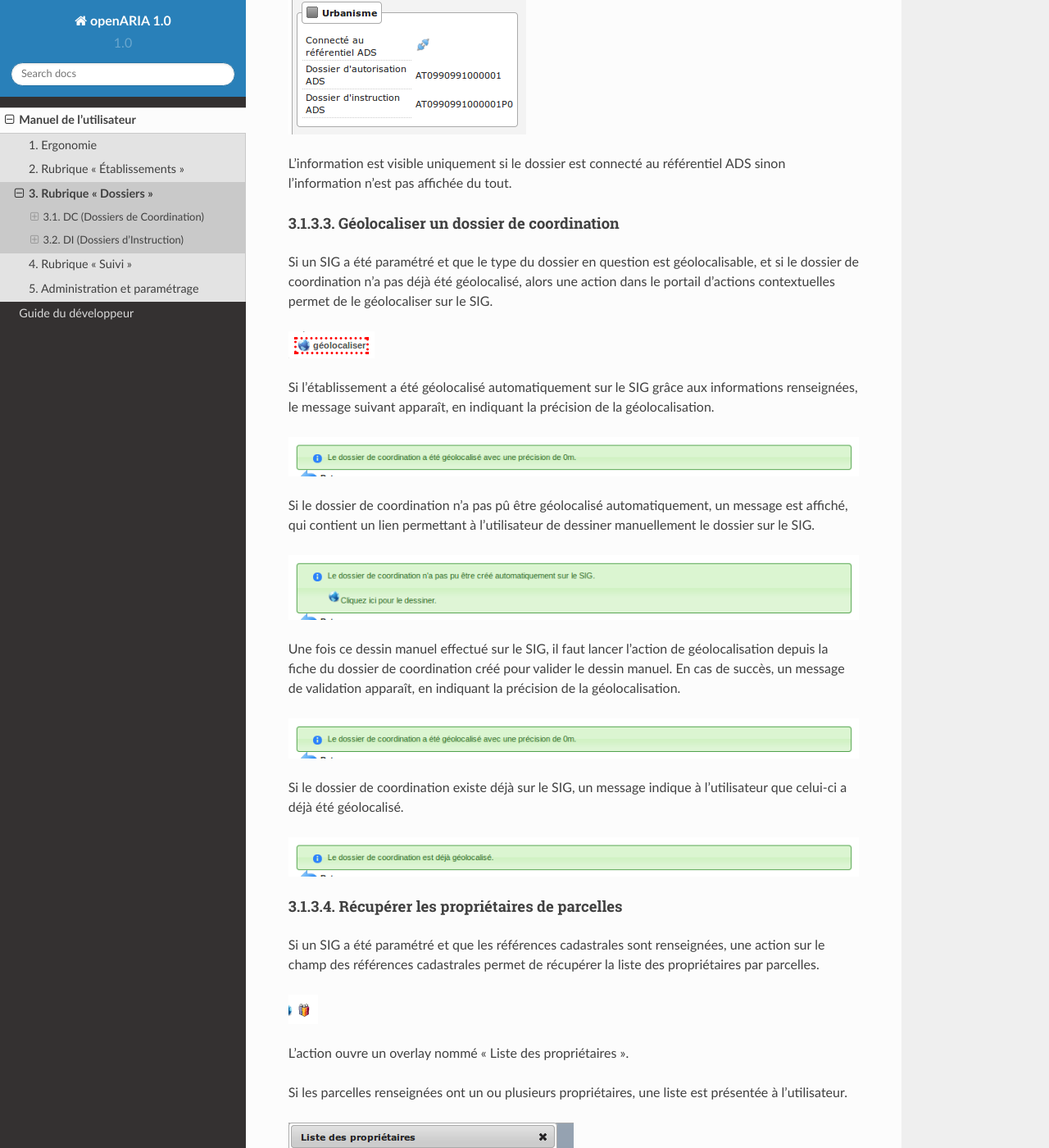
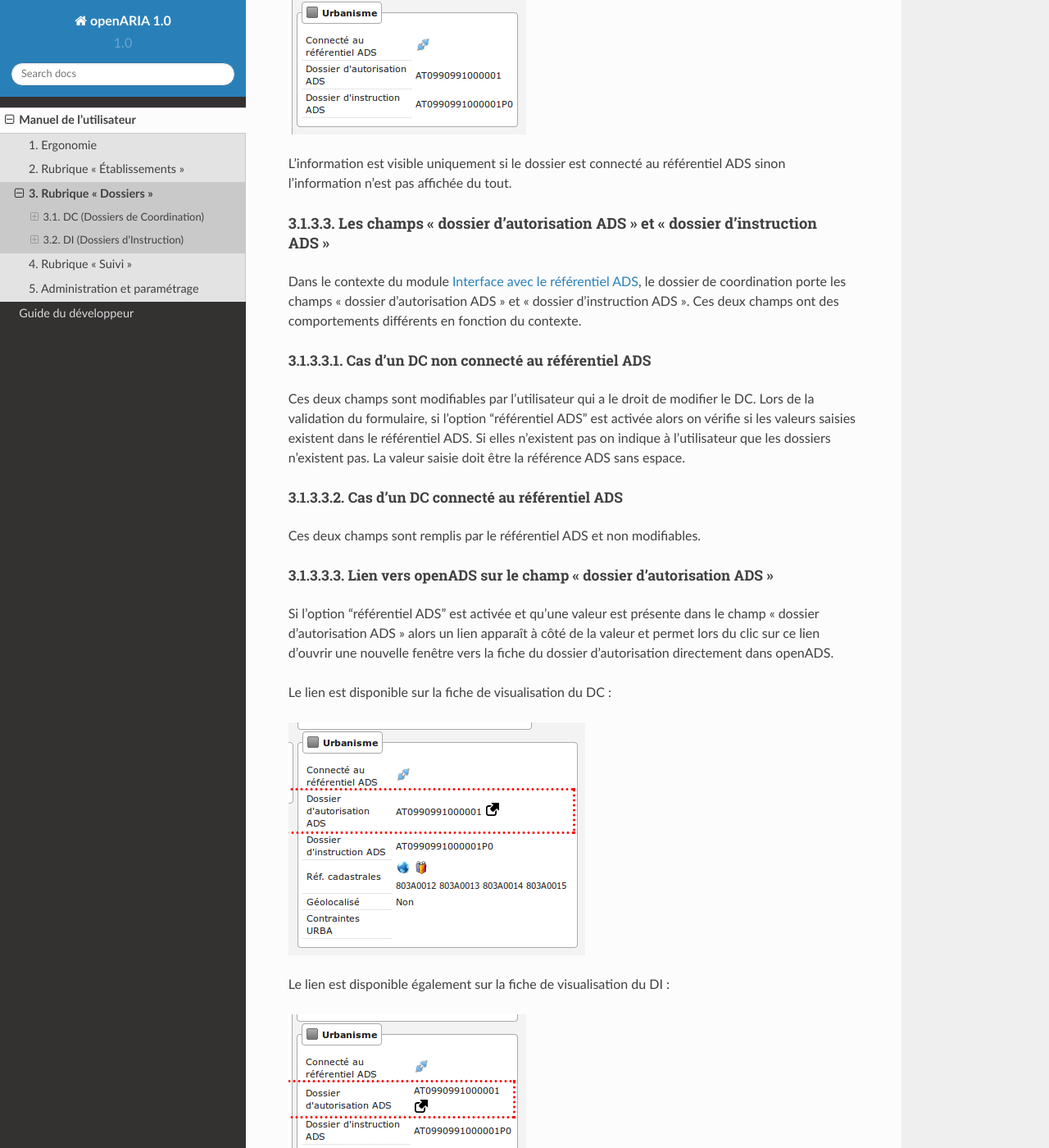
Before and after one commit to jcerini/openaria-documentation, a Sphinx documentation site: the page built from source/manuel_utilisateur/dossiers/index.rst, in a window 1280 px wide and 1400 px high, scrolled down 8272 px. Shown: the whole window at 82% size. Built offline with Sphinx 7.4.7 and the Read the Docs theme 2.0.0, drawn with Linux system fonts in a browser that asks for light colours; some of the changed text lies outside the part shown.

Commit message:
Ajoute un paragraphe sur les champs DA et DI ADS sur le dossier de coordination

```diff
--- a/source/manuel_utilisateur/dossiers/index.rst
+++ b/source/manuel_utilisateur/dossiers/index.rst
@@ -149,6 +149,39 @@ L'information est visible également sur la fiche de visualisation du DI dans le
 .. image:: dossier_instruction-avec-dc-connecte-referentiel-ads-flag.png
 
 L'information est visible uniquement si le dossier est connecté au référentiel ADS sinon l'information n'est pas affichée du tout.
+
+
+.. _dossiers_dc_champs_da_di_ads:
+
+Les champs "dossier d'autorisation ADS" et "dossier d'instruction ADS"
+######################################################################
+
+Dans le contexte du module :ref:`module_interface_avec_le_referentiel_ads`, le dossier de coordination porte les champs "dossier d'autorisation ADS" et "dossier d'instruction ADS". Ces deux champs ont des comportements différents en fonction du contexte.
+
+Cas d'un DC non connecté au référentiel ADS
+,,,,,,,,,,,,,,,,,,,,,,,,,,,,,,,,,,,,,,,,,,,
+
+Ces deux champs sont modifiables par l'utilisateur qui a le droit de modifier le DC. Lors de la validation du formulaire, si l'option 'référentiel ADS' est activée alors on vérifie si les valeurs saisies existent dans le référentiel ADS. Si elles n'existent pas on indique à l'utilisateur que les dossiers n'existent pas. La valeur saisie doit être la référence ADS sans espace.
+
+
+Cas d'un DC connecté au référentiel ADS
+,,,,,,,,,,,,,,,,,,,,,,,,,,,,,,,,,,,,,,,
+
+Ces deux champs sont remplis par le référentiel ADS et non modifiables.
+
+
+Lien vers openADS sur le champ "dossier d'autorisation ADS"
+,,,,,,,,,,,,,,,,,,,,,,,,,,,,,,,,,,,,,,,,,,,,,,,,,,,,,,,,,,,
+
+Si l'option 'référentiel ADS' est activée et qu'une valeur est présente dans le champ "dossier d'autorisation ADS" alors un lien apparaît à côté de la valeur et permet lors du clic sur ce lien d'ouvrir une nouvelle fenêtre vers la fiche du dossier d'autorisation directement dans openADS.
+
+Le lien est disponible sur la fiche de visualisation du DC :
+
+.. image:: dossier_coordination-da-ads-link.png
+
+Le lien est disponible également sur la fiche de visualisation du DI :
+
+.. image:: dossier_instruction-da-ads-link.png
 
 
 .. _dossiers_dc_geolocaliser:
```
Also changed, not shown: source/manuel_utilisateur/dossiers/dossier_coordination-da-ads-link.png (added), source/manuel_utilisateur/dossiers/dossier_instruction-da-ads-link.png (added).
